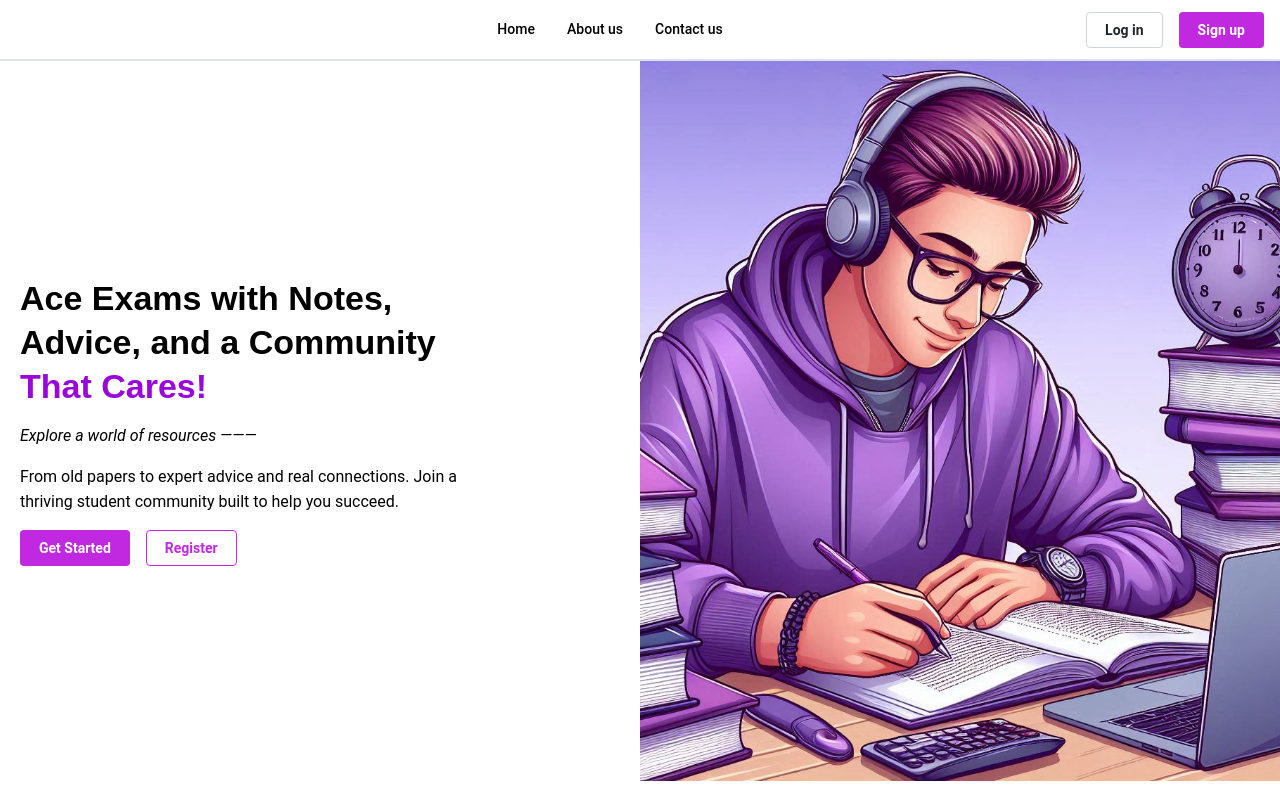
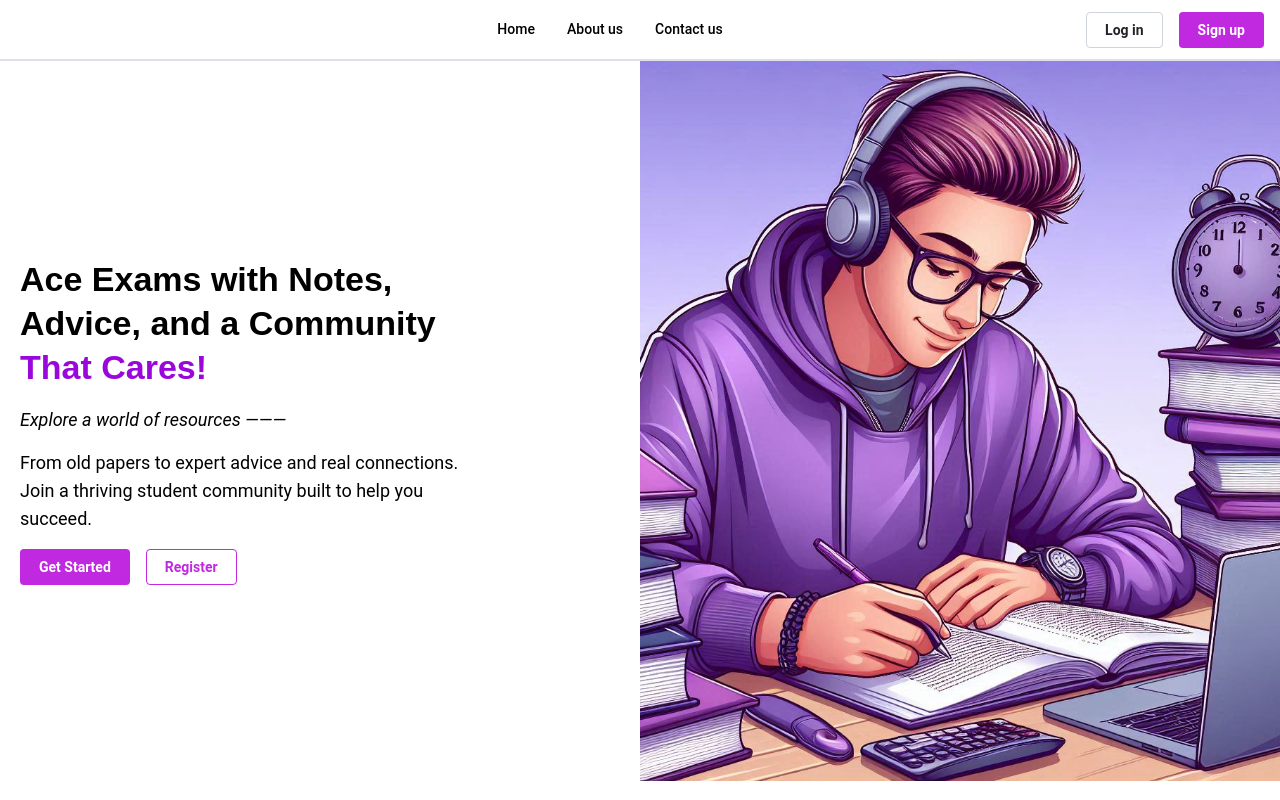
Before and after one commit to Danny-Wits/PassHonaHai, a React (Vite) app: page / in a window 1280 px wide. Shown: the top 800 px of the page. Built offline with nearby package versions, Linux system fonts and the light colour scheme; no server answers; grey boxes are pictures that could not be loaded.

Commit message:
Landing page fixes

```diff
--- a/src/Pages/Jsx/Landing.jsx
+++ b/src/Pages/Jsx/Landing.jsx
@@ -42,14 +42,14 @@ function Landing() {
           p={"lg"}
           pos={"relative"}
         >
-          <Title>
+          <Title fz={{ base: "h3", sm: "h1" }}>
             Ace Exams with Notes, Advice, and a Community{" "}
             <span style={{ color: "var(--primary-color)" }}>That Cares!</span>
           </Title>
-          <Text c={"bright"} fs={"italic"}>
+          <Text fz={{ base: "sm", sm: "lg" }} c={"bright"} fs={"italic"}>
             Explore a world of resources ———
           </Text>
-          <Text c="bright" size="md">
+          <Text fz={{ base: "sm", sm: "lg" }} c="bright" size="md">
             From old papers to expert advice and real connections. Join a
             thriving student community built to help you succeed.
           </Text>
```
